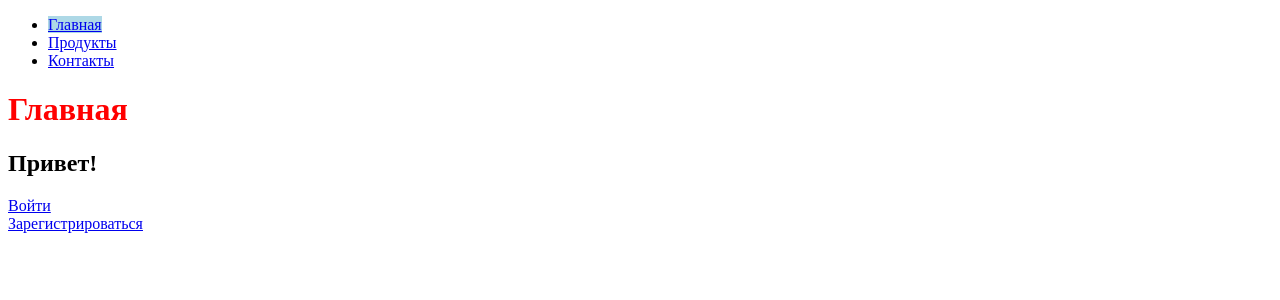
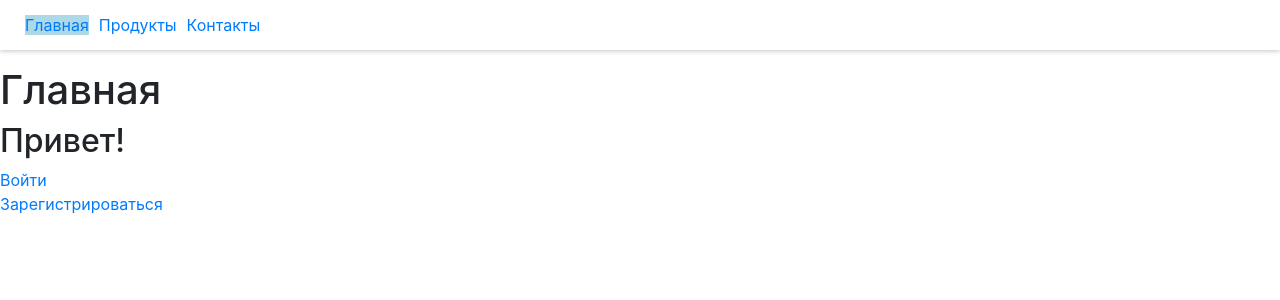
Before and after one commit to Macket/geekbrains_django, a Django app: page / in a window 1280 px wide. Shown: the top 300 px of the page. Run offline with Django 3.2, Linux system fonts and the light colour scheme; some libraries are stand-ins or nearby versions.

Commit message:
Подготовка к Уроку 5

```diff
--- a/geekshop/urls.py
+++ b/geekshop/urls.py
@@ -22,7 +22,7 @@ from django.conf.urls.static import static
 
 urlpatterns = [
     path('', mainapp.main, name='main'),
-    path('products/', mainapp.products, name='products'),
+    path('products/', include('mainapp.urls', namespace='products')),
     path('contact/', mainapp.contacts, name='contacts'),
     path('auth/', include('authapp.urls', namespace='auth')),
     path('admin/', admin.site.urls),
--- a/mainapp/json/menu.json
+++ /dev/null
@@ -1,14 +0,0 @@
-[
-  {
-    "href": "main",
-    "name": "Главная"
-  },
-  {
-    "href": "products",
-    "name": "Продукты"
-  },
-  {
-    "href": "contacts",
-    "name": "Контакты"
-  }
-]
--- a/mainapp/templates/mainapp/base.html
+++ b/mainapp/templates/mainapp/base.html
@@ -9,6 +9,7 @@
     {% block css %}
     {% endblock %}
     <link rel="stylesheet" type="text/css" href="{% static '/css/styles.css' %}">
+    <link rel="stylesheet" type="text/css" href="{% static '/css/bootstrap.min.css' %}">
 
 </head>
 <body>
--- a/mainapp/templates/mainapp/includes/inc_menu.html
+++ b/mainapp/templates/mainapp/includes/inc_menu.html
@@ -1,12 +1,26 @@
-<ul class="links-menu">
-    {% for link in links_menu %}
-        <li>
-            <a href="{% url link.href %}"
-               class="{% if request.resolver_match.url_name == link.href %}
+<ul class="menu">
+        <div class="menu-item">
+            <a href="{% url 'main' %}"
+               class="{% if request.resolver_match.url_name == 'main' %}
                         active
                       {% endif %}">
-                {{ link.name }}
+                Главная
             </a>
-        </li>
-    {% endfor %}
+        </div>
+        <div class="menu-item">
+            <a href="{% url 'products:index' %}"
+               class="{% if request.resolver_match.namespace == 'products' %}
+                        active
+                      {% endif %}">
+                Продукты
+            </a>
+        </div>
+        <div class="menu-item">
+            <a href="{% url 'contacts' %}"
+               class="{% if request.resolver_match.url_name == 'contacts' %}
+                        active
+                      {% endif %}">
+                Контакты
+            </a>
+        </div>
 </ul>
--- /dev/null
+++ b/mainapp/urls.py
@@ -0,0 +1,10 @@
+from django.urls import path
+
+from mainapp.views import products
+
+app_name = 'mainapp'
+
+urlpatterns = [
+    path('', products, name='index'),
+    path('category/<int:pk>/', products, name='category'),
+]
--- a/mainapp/views.py
+++ b/mainapp/views.py
@@ -1,28 +1,16 @@
 from django.shortcuts import render
-import json, os
 from .models import Product
-
-JSON_PATH = 'mainapp/json'
-
-
-def loadMenuFromJSON():
-    with open(os.path.join(JSON_PATH, 'menu.json'), 'r') as infile:
-        return json.load(infile)
 
 
 def main(request):
-    links_menu = loadMenuFromJSON()
-    context = {'links_menu': links_menu, 'username': 'alexey'}
+    context = {'username': 'alexey'}
     return render(request, 'mainapp/main.html', context)
 
 
 def products(request):
-    links_menu = loadMenuFromJSON()
-    context = {'links_menu': links_menu, 'products': Product.objects.all()}
+    context = {'products': Product.objects.all()}
     return render(request, 'mainapp/products.html', context)
 
 
 def contacts(request):
-    links_menu = loadMenuFromJSON()
-    context = {'links_menu': links_menu}
-    return render(request, 'mainapp/contacts.html', context)
+    return render(request, 'mainapp/contacts.html')
--- a/static/css/styles.css
+++ b/static/css/styles.css
@@ -1,5 +1,13 @@
-.test {
-    color: red;
+.menu {
+    padding-left: 20px;
+    display: flex;
+    align-items: center;
+    height: 50px;
+    box-shadow: rgba(0, 0, 0, 0.12) 0px 1px 6px, rgba(0, 0, 0, 0.12) 0px 1px 4px;
+}
+
+.menu-item {
+    margin: 5px;
 }
 
 .active {
```
Also changed, not shown: mainapp/templates/mainapp/products.html (+17 -4 lines).
